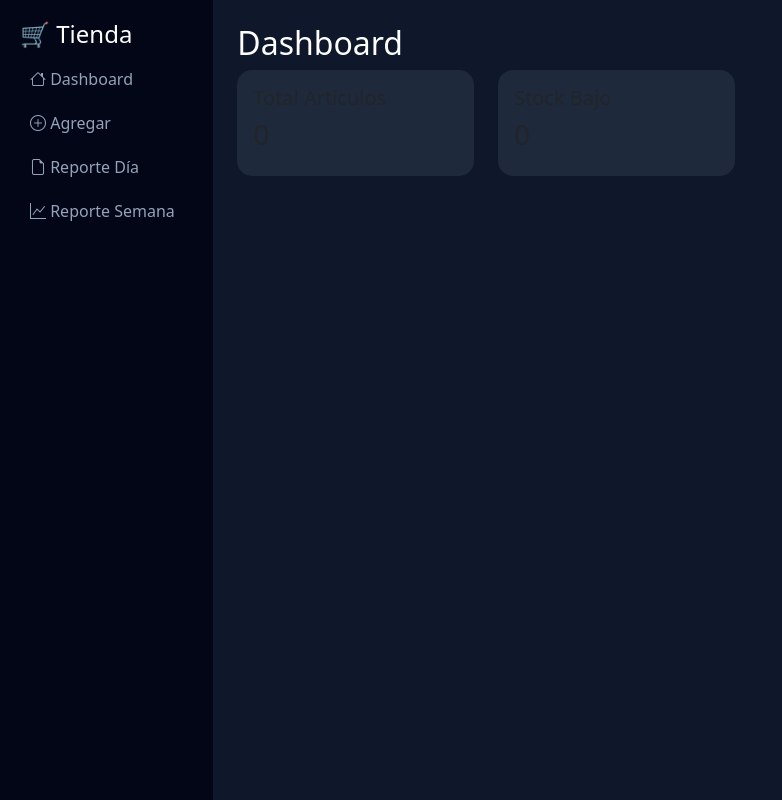
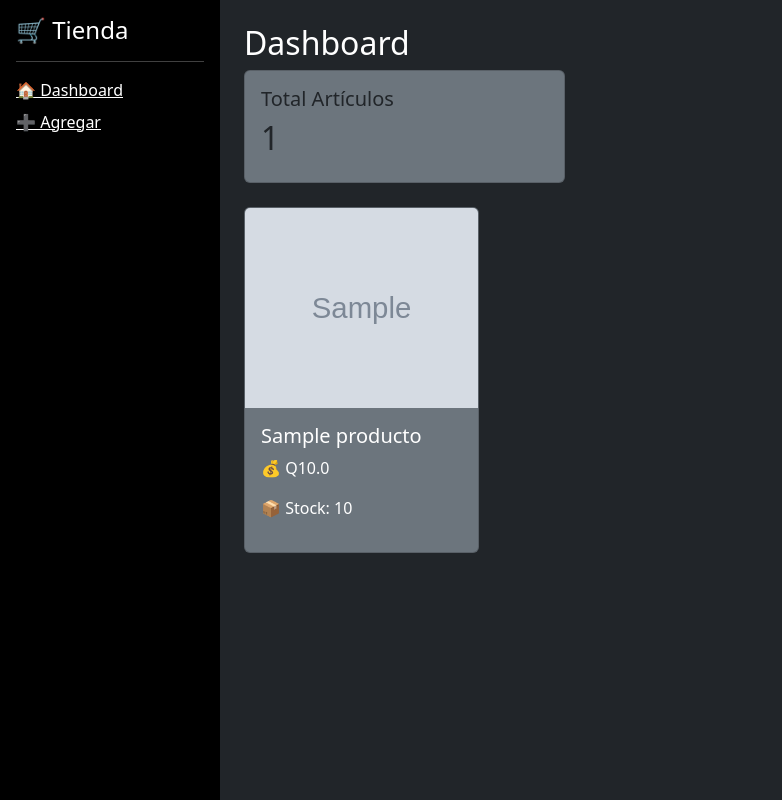
Before and after one commit to ProfVeliz/tienda-web, a Flask app: page / in a window 1280 px wide. Shown: the whole page, without its empty margins (0-782 px from the left). Run offline with Flask 3, Linux system fonts and the light colour scheme; tables that the repository leaves empty hold one stand-in row (values such as "Sample post"); grey boxes marked "Sample" are stand-in pictures.

Commit message:
formulario agregar listo

```diff
--- a/app.py
+++ b/app.py
@@ -3,52 +3,87 @@
 from dotenv import load_dotenv
 import cloudinary
 import cloudinary.uploader
+from flask_sqlalchemy import SQLAlchemy
 
-# Cargar variables del .env (solo local)
+# Cargar variables .env
 load_dotenv()
 
 app = Flask(__name__)
 
-# Configuración Cloudinary (usa .env o variables de Render)
+# =========================
+# BASE DE DATOS (SQLite)
+# =========================
+app.config["SQLALCHEMY_DATABASE_URI"] = "sqlite:///tienda.db"
+app.config["SQLALCHEMY_TRACK_MODIFICATIONS"] = False
+
+db = SQLAlchemy(app)
+
+# =========================
+# MODELO
+# =========================
+class Producto(db.Model):
+    id = db.Column(db.Integer, primary_key=True)
+    nombre = db.Column(db.String(100))
+    precio = db.Column(db.Float)
+    stock = db.Column(db.Integer)
+    imagen = db.Column(db.String(300))
+
+# =========================
+# CLOUDINARY
+# =========================
 cloudinary.config(
     cloud_name=os.getenv("CLOUD_NAME"),
     api_key=os.getenv("API_KEY"),
     api_secret=os.getenv("API_SECRET")
 )
 
-# ====== RUTA PRINCIPAL ======
+# =========================
+# CREAR BD
+# =========================
+with app.app_context():
+    db.create_all()
+
+# =========================
+# RUTA PRINCIPAL
+# =========================
 @app.route("/")
 def index():
-    return render_template("index.html")
+    productos = Producto.query.all()
+    return render_template("index.html", productos=productos)
 
-
-# ====== AGREGAR PRODUCTO ======
+# =========================
+# AGREGAR PRODUCTO
+# =========================
 @app.route("/agregar", methods=["GET", "POST"])
 def agregar():
     if request.method == "POST":
         nombre = request.form["nombre"]
-        precio = request.form["precio"]
-        stock = request.form["stock"]
+        precio = float(request.form["precio"])
+        stock = int(request.form["stock"])
         foto = request.files["foto"]
 
-        url_imagen = None
+        url_imagen = ""
 
-        if foto and foto.filename != "":
-            # Subir imagen a Cloudinary
+        if foto:
             resultado = cloudinary.uploader.upload(foto)
             url_imagen = resultado["secure_url"]
 
-        # (Por ahora solo mostramos en consola)
-        print("Nombre:", nombre)
-        print("Precio:", precio)
-        print("Stock:", stock)
-        print("Imagen URL:", url_imagen)
+        nuevo = Producto(
+            nombre=nombre,
+            precio=precio,
+            stock=stock,
+            imagen=url_imagen
+        )
+
+        db.session.add(nuevo)
+        db.session.commit()
 
         return redirect(url_for("index"))
 
     return render_template("agregar.html")
 
-
-# ====== INICIO APP ======
+# =========================
+# EJECUTAR APP
+# =========================
 if __name__ == "__main__":
     app.run(debug=True)
--- a/requirements.txt
+++ b/requirements.txt
@@ -2,3 +2,5 @@
 python-dotenv
 cloudinary
 gunicorn
+flask_sqlalchemy
+psycopg2-binary
--- a/templates/index.html
+++ b/templates/index.html
@@ -2,126 +2,68 @@
 <html lang="es">
 <head>
     <meta charset="UTF-8">
-    <title>Sistema de Ventas</title>
+    <title>Tienda</title>
 
     <!-- Bootstrap -->
     <link href="https://cdn.jsdelivr.net/npm/bootstrap@5.3.0/dist/css/bootstrap.min.css" rel="stylesheet">
-
-    <!-- Iconos -->
-    <link href="https://cdn.jsdelivr.net/npm/bootstrap-icons/font/bootstrap-icons.css" rel="stylesheet">
-
-    <style>
-        body {
-            background-color: #0f172a;
-            color: white;
-        }
-
-        .sidebar {
-            height: 100vh;
-            background: #020617;
-            padding: 20px;
-        }
-
-        .sidebar a {
-            display: block;
-            color: #94a3b8;
-            padding: 10px;
-            text-decoration: none;
-            border-radius: 8px;
-        }
-
-        .sidebar a:hover {
-            background: #1e293b;
-            color: white;
-        }
-
-        .card-custom {
-            background: #1e293b;
-            border: none;
-            border-radius: 15px;
-        }
-
-        .btn-custom {
-            border-radius: 10px;
-        }
-
-        img {
-            object-fit: cover;
-        }
-    </style>
 </head>
 
-<body>
+<body class="bg-dark text-white">
 
-<div class="container-fluid">
-    <div class="row">
+<div class="d-flex">
 
-        <!-- MENU -->
-        <div class="col-md-2 sidebar">
+    <!-- MENU LATERAL -->
+    <div class="bg-black p-3" style="width: 220px; min-height: 100vh;">
         <h4>🛒 Tienda</h4>
-            <a href="/"><i class="bi bi-house"></i> Dashboard</a>
-            <a href="/agregar"><i class="bi bi-plus-circle"></i> Agregar</a>
-            <a href="/reporte_dia"><i class="bi bi-file-earmark"></i> Reporte Día</a>
-            <a href="/reporte_semana"><i class="bi bi-graph-up"></i> Reporte Semana</a>
+        <hr>
+
+        <a href="/" class="d-block text-white mb-2">🏠 Dashboard</a>
+        <a href="/agregar" class="d-block text-white mb-2">➕ Agregar</a>
     </div>
 
     <!-- CONTENIDO -->
-        <div class="col-md-10 p-4">
+    <div class="flex-grow-1 p-4">
 
         <h2>Dashboard</h2>
 
-            <!-- TARJETAS -->
+        <!-- RESUMEN -->
         <div class="row mb-4">
-                <div class="col-md-3">
-                    <div class="card card-custom p-3">
+            <div class="col-md-4">
+                <div class="card bg-secondary p-3">
                     <h5>Total Artículos</h5>
-                        <h3>{{datos|length}}</h3>
-                    </div>
-                </div>
-
-                <div class="col-md-3">
-                    <div class="card card-custom p-3">
-                        <h5>Stock Bajo</h5>
-                        <h3>
-                            {{ datos | selectattr(3, 'lt', 3) | list | length }}
-                        </h3>
+                    <h2>{{ productos|length }}</h2>
                 </div>
             </div>
         </div>
 
-            <!-- PRODUCTOS -->
+        <!-- LISTA DE PRODUCTOS -->
         <div class="row">
-                {% for a in datos %}
-                <div class="col-md-4">
-                    <div class="card card-custom mb-4 shadow">
 
-                        <img src="{{a[4]}}" height="200">
+            {% for p in productos %}
+            <div class="col-md-3">
+                <div class="card bg-secondary text-white mb-4">
+
+                    {% if p.imagen %}
+                    <img src="{{ p.imagen }}" class="card-img-top" style="height:200px; object-fit:cover;">
+                    {% else %}
+                    <img src="https://via.placeholder.com/200" class="card-img-top">
+                    {% endif %}
 
                     <div class="card-body">
-                            <h5>{{a[1]}}</h5>
-                            <p>Q{{a[2]}}</p>
-                            <p>Stock: {{a[3]}}</p>
-
-                            {% if a[3] < 3 %}
-                                <span class="badge bg-danger">Stock Bajo</span>
-                            {% else %}
-                                <span class="badge bg-success">Disponible</span>
-                            {% endif %}
-
-                            <br><br>
-
-                            <a href="/vender/{{a[0]}}" class="btn btn-primary btn-custom">Vender</a>
+                        <h5>{{ p.nombre }}</h5>
+                        <p>💰 Q{{ p.precio }}</p>
+                        <p>📦 Stock: {{ p.stock }}</p>
                     </div>
 
                 </div>
             </div>
             {% endfor %}
+
         </div>
 
     </div>
 
 </div>
-</div>
 
 </body>
 </html>
```
Also changed, not shown: templates/agregar.html (+45 -11 lines), static/uploads/1.webp (added). Lines whose indentation alone changed are shown as unchanged.
